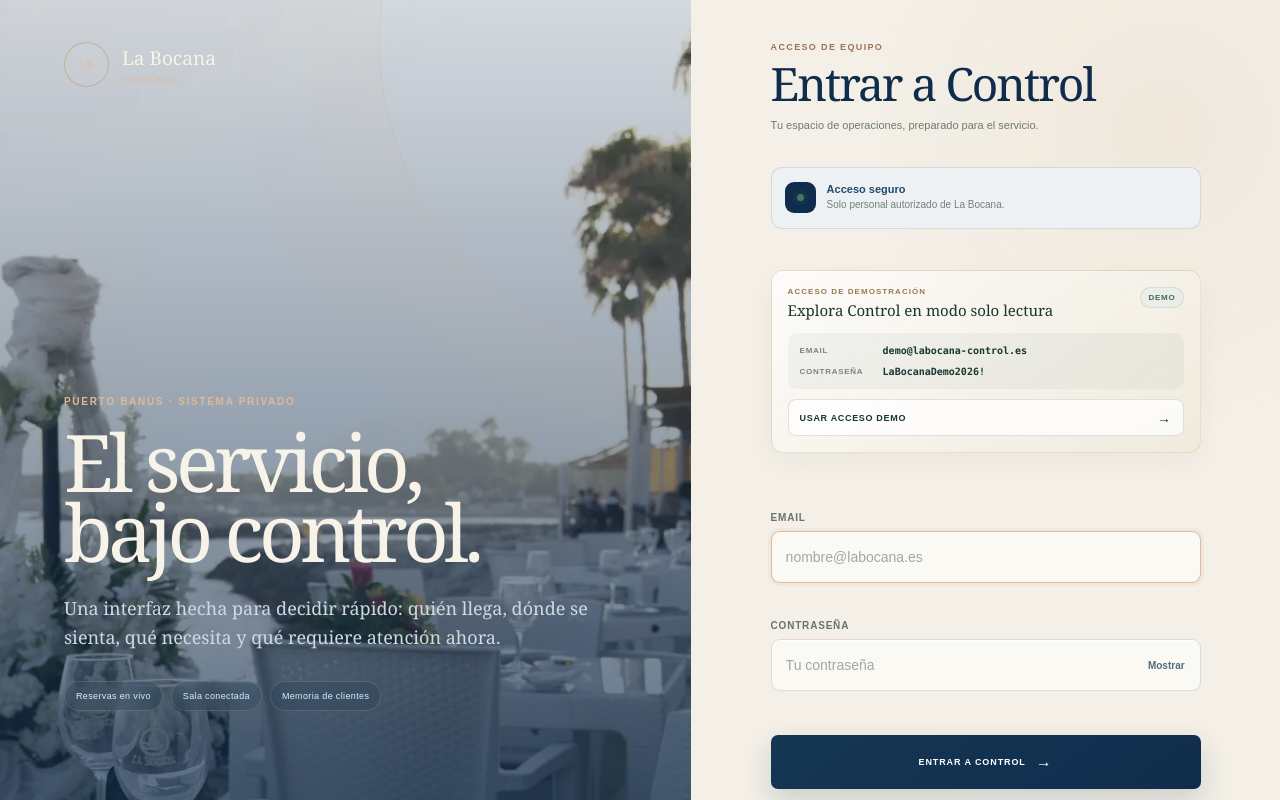
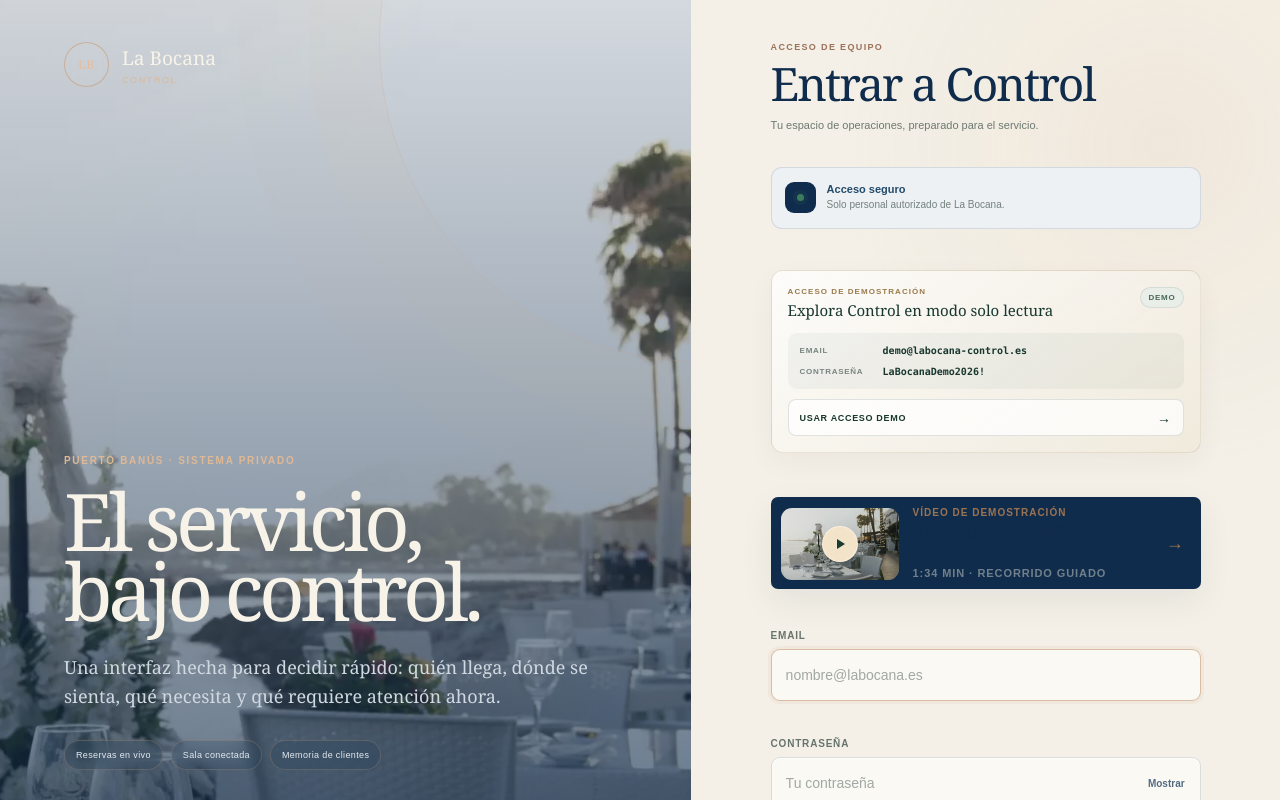
Before and after one commit to vornicx/la-bocana-web-v8-mobile, a Next.js app: page /admin-login in a window 1280 px wide. Shown: the top 800 px of the page. Built offline with nearby package versions, Linux system fonts and the light colour scheme; no server answers.

Commit message:
surface demo video on team access

```diff
--- a/app/admin-login/login-form.tsx
+++ b/app/admin-login/login-form.tsx
@@ -2,6 +2,7 @@
 
 import Link from 'next/link';
 import { useActionState, useRef, useState } from 'react';
+import { ControlDemoVideo } from '@/components/admin/control-demo-video';
 import { loginStaff, type LoginState } from './actions';
 
 const DEMO_EMAIL = 'demo@labocana-control.es';
@@ -54,6 +55,8 @@ export function LoginForm({ initialMessage = null }: { initialMessage?: string |
         </button>
       </div>
 
+      <ControlDemoVideo variant="card" />
+
       <label>
         <span>Email</span>
         <input ref={emailRef} type="email" name="email" autoComplete="email" required autoFocus defaultValue={state.email} placeholder="nombre@labocana.es" disabled={pending} />
```
